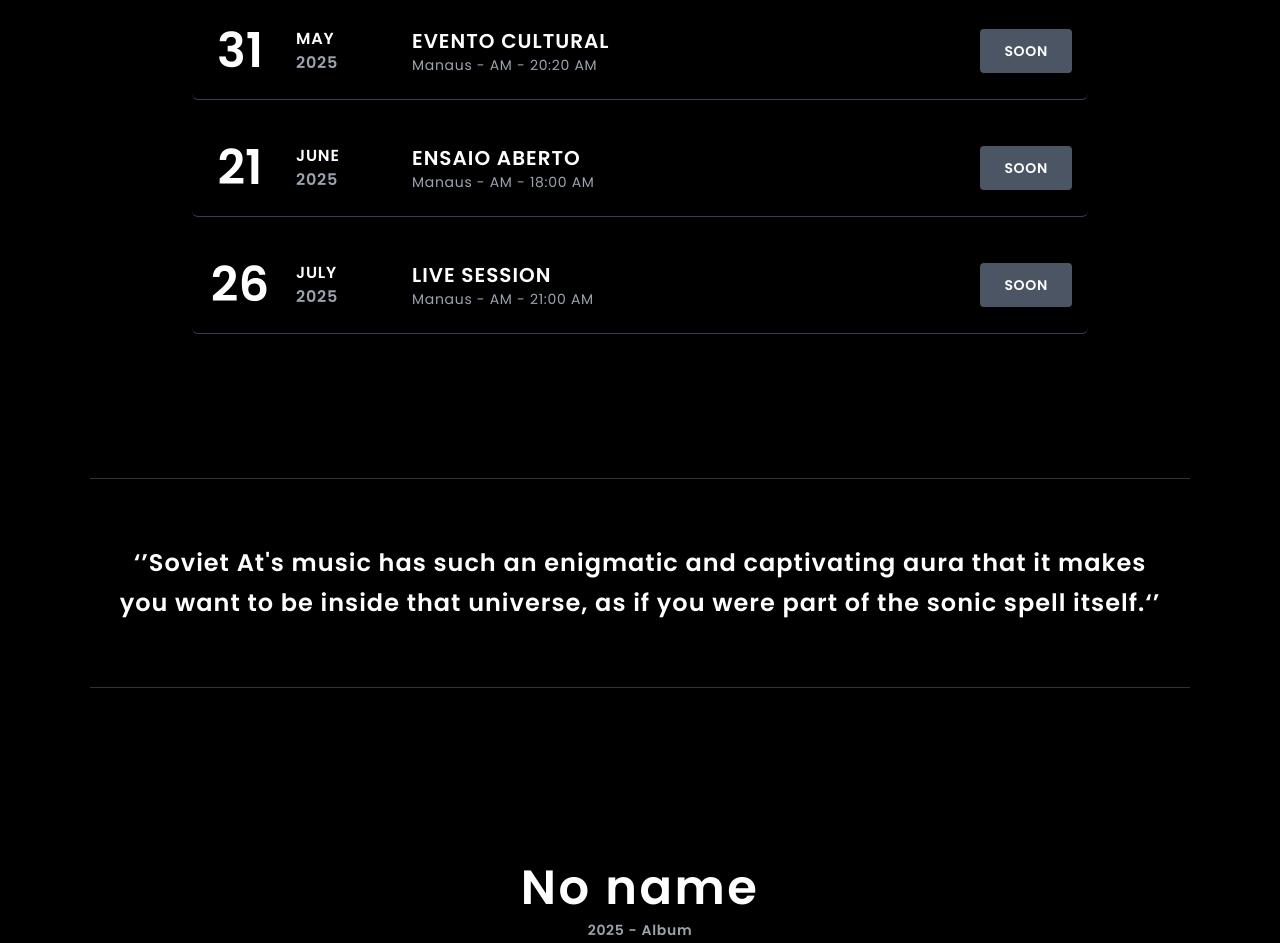
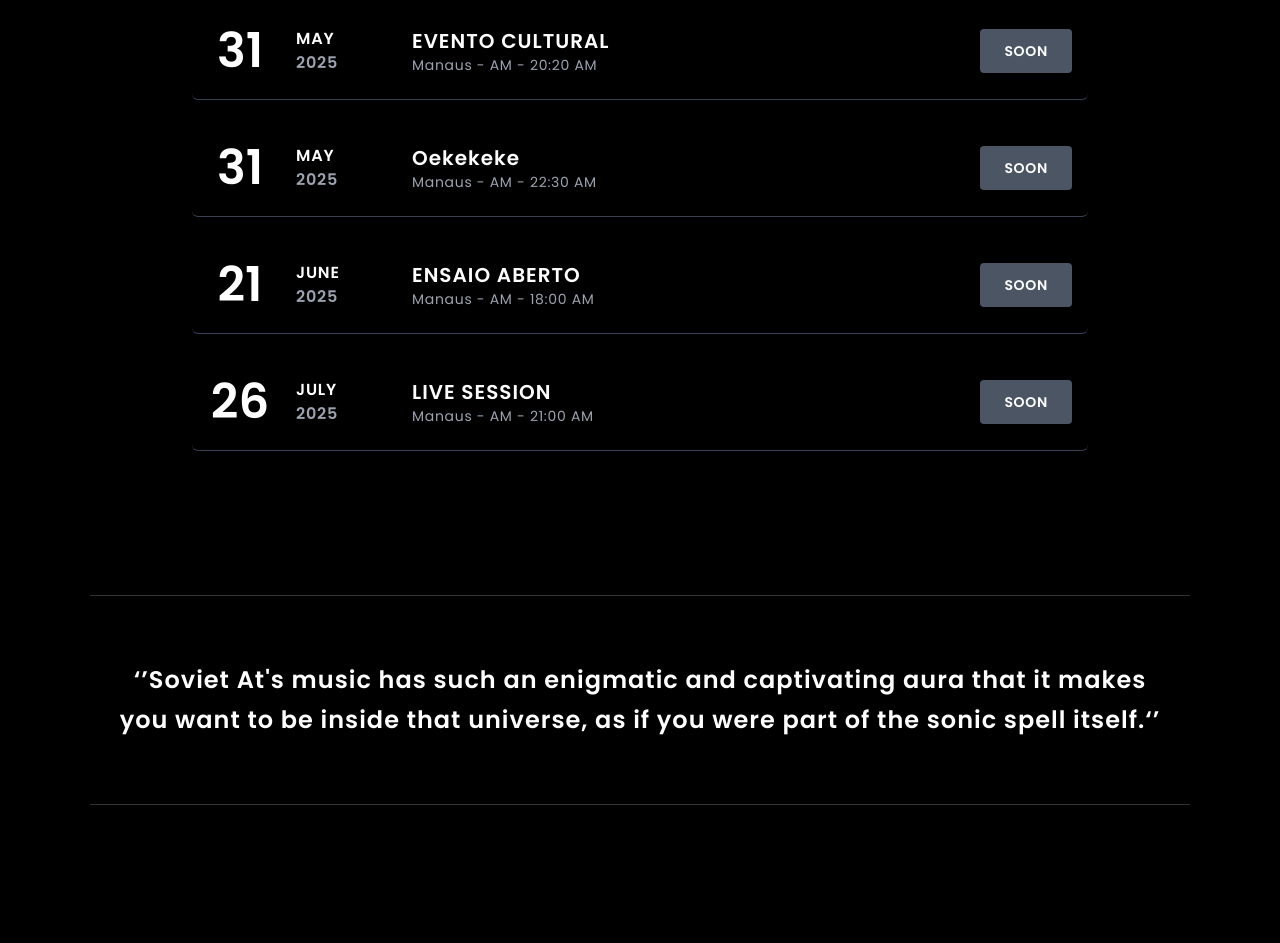
Before and after one commit to Matheuskievao/sovietat, a plain HTML site: page index.html in a window 1280 px wide. Shown: the part 3672-4615 px from the top of the page. Drawn offline with nearby package versions, Linux system fonts and the light colour scheme.

Commit message:
Update index.html

```diff
--- a/index.html
+++ b/index.html
@@ -340,6 +340,14 @@
            </div>
            <div class="border-b border-gray-700 py-6 flex flex-col md:flex-row items-center justify-between gap-4 md:gap-6 hover:bg-gray-900/30 transition-colors duration-300 rounded-md px-4 opacity-80" data-aos="fade-up" data-aos-delay="250">
             <div class="flex items-center gap-4 md:gap-6 text-center md:text-left min-w-[180px]">
+              <div class="text-5xl font-semibold w-16 text-center shrink-0">31</div>
+              <div class="grow"> <div class="text-base font-semibold tracking-wider uppercase">May</div> <div class="text-base font-semibold tracking-wider text-gray-400">2025</div> </div>
+            </div>
+            <div class="flex-grow text-center md:text-left"> <div class="text-lg md:text-xl font-semibold tracking-wider">Oekekeke</div> <div class="text-sm text-gray-400 tracking-wider">Manaus - AM - 22:30 AM</div> </div>
+            <button class="bg-gray-600 cursor-not-allowed text-white text-sm font-semibold uppercase py-3 px-6 rounded tracking-wider w-full md:w-auto shrink-0">Soon</button>
+          </div>
+           <div class="border-b border-gray-700 py-6 flex flex-col md:flex-row items-center justify-between gap-4 md:gap-6 hover:bg-gray-900/30 transition-colors duration-300 rounded-md px-4 opacity-80" data-aos="fade-up" data-aos-delay="250">
+            <div class="flex items-center gap-4 md:gap-6 text-center md:text-left min-w-[180px]">
               <div class="text-5xl font-semibold w-16 text-center shrink-0">21</div>
               <div class="grow"> <div class="text-base font-semibold tracking-wider uppercase">June</div> <div class="text-base font-semibold tracking-wider text-gray-400">2025</div> </div>
             </div>
```
